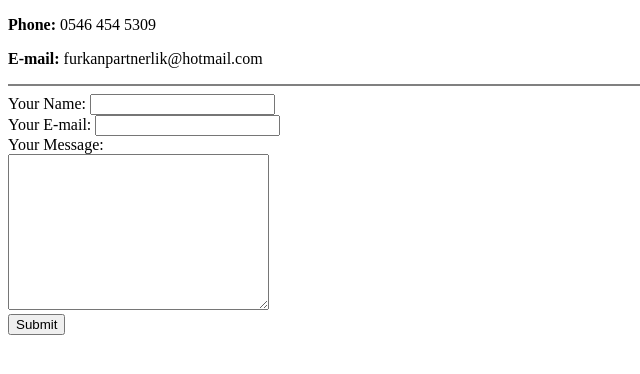
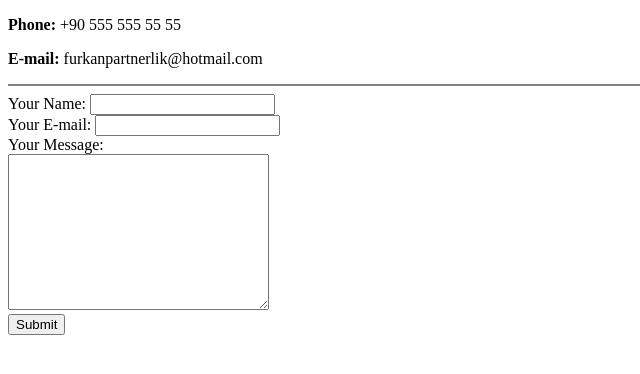
Before and after one commit to DarkRoster/basichtmlcvpage, a plain HTML site: page contact.html in a window 1280 px wide. Shown: the full height of the page, 0-640 px from the left. Drawn offline with Linux system fonts and the light colour scheme.

Commit message:
Update contact.html

```diff
--- a/contact.html
+++ b/contact.html
@@ -5,7 +5,7 @@
     <title>Contact</title>
 </head>
 <body>
-    <p><strong>Phone:</strong> 0546 454 5309</p>
+    <p><strong>Phone:</strong> +90 555 555 55 55</p>
     <p><strong>E-mail:</strong> furkanpartnerlik@hotmail.com</p>
     <hr size="2" noshade>
 
```
